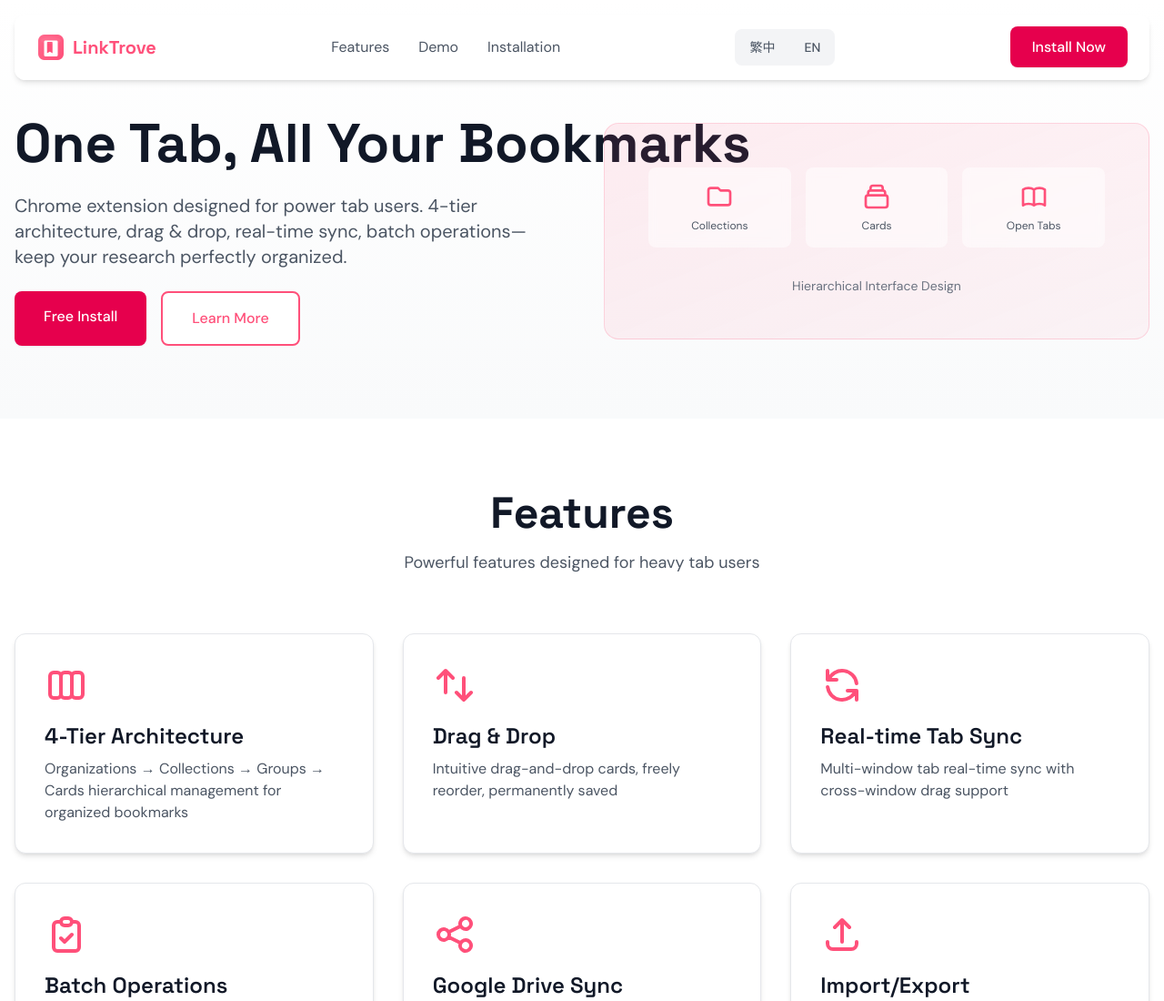
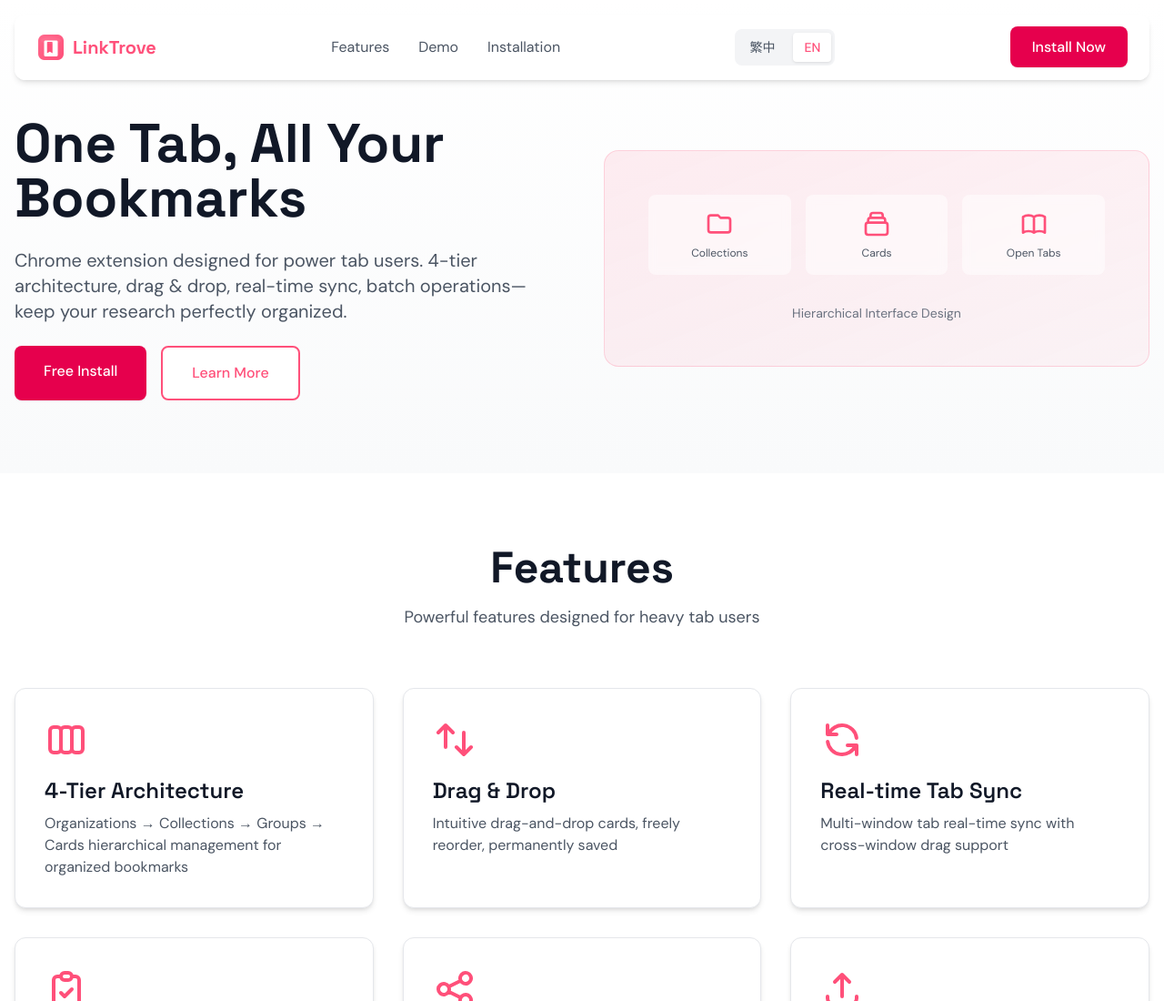
Before and after one commit to tom54699/LinkTrove-Official-Website, a website: page index.html in a window 1280 px wide. Shown: the top 1100 px of the page at 91% size. Drawn offline with nearby package versions, Linux system fonts and the light colour scheme; files that its build step writes are made by us from their sources.

Commit message:
fix(i18n): 修正標題分行 + 語言按鈕高亮
- 移除 Hero 標題的 whitespace-nowrap（會太貼右圖）
- init() 時更新語言按鈕 active 狀態
- 確保非中文語言預設使用英文

Co-Authored-By: Claude Sonnet 4.5 <noreply@anthropic.com>

```diff
--- a/index.html
+++ b/index.html
@@ -130,7 +130,7 @@
       <div class="grid md:grid-cols-2 gap-12 items-center">
         <!-- Left: Text Content -->
         <div class="space-y-6">
-          <h1 class="text-5xl md:text-6xl font-heading font-bold text-gray-900 leading-tight whitespace-nowrap" data-i18n="hero.title">
+          <h1 class="text-5xl md:text-6xl font-heading font-bold text-gray-900 leading-tight" data-i18n="hero.title">
             一個分頁，管理所有書籤
           </h1>
           <p class="text-lg md:text-xl text-gray-600" data-i18n="hero.subtitle">
--- a/scripts/i18n.js
+++ b/scripts/i18n.js
@@ -296,6 +296,11 @@ class I18n {
 
   init() {
     this.applyLanguage(this.currentLang);
+
+    // Update active button state on init
+    document.querySelectorAll('[data-lang-btn]').forEach(btn => {
+      btn.classList.toggle('active', btn.dataset.langBtn === this.currentLang);
+    });
   }
 
   switchLanguage(lang) {
```
